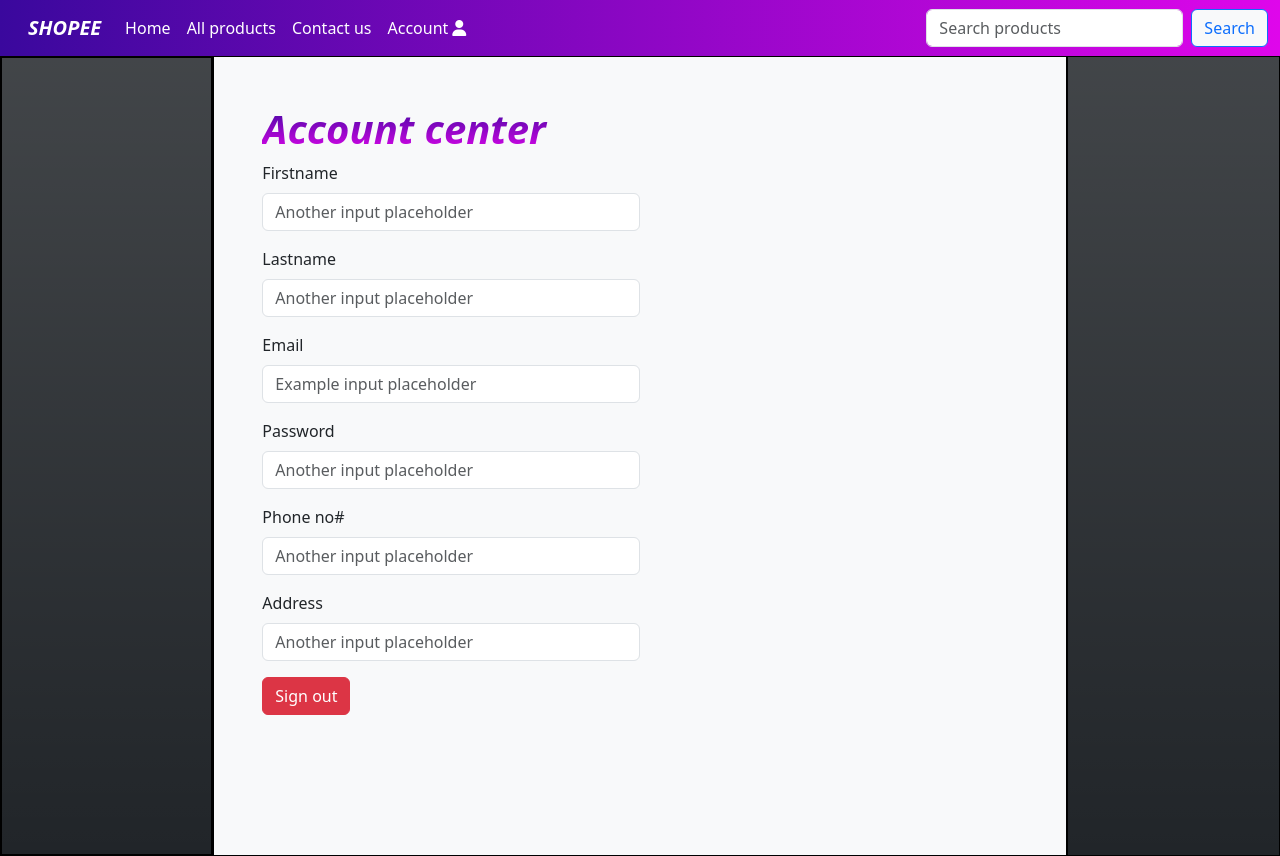
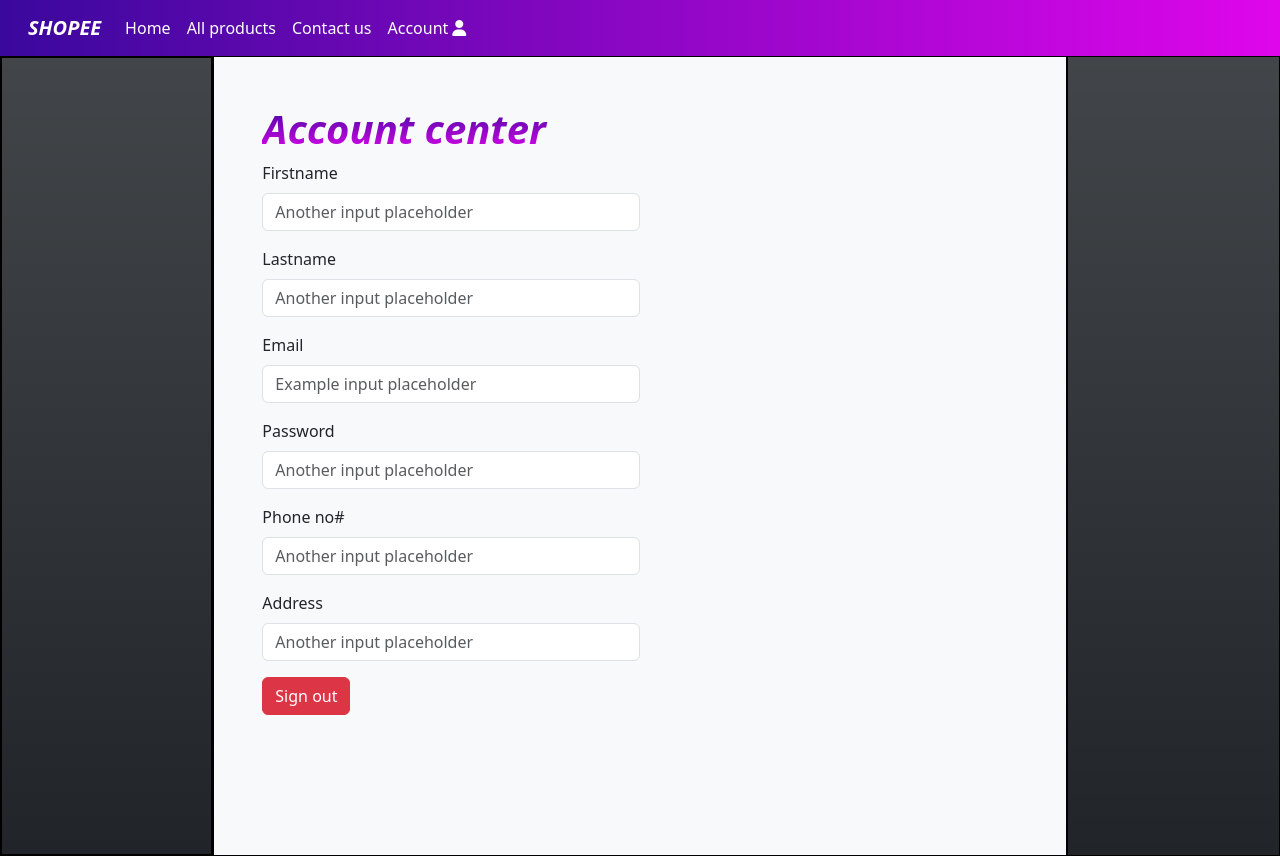
Before and after one commit to SameedFayiz/Firebase-Web, a plain HTML site: page home/account.html in a window 1280 px wide. Drawn offline with nearby package versions, Linux system fonts and the light colour scheme; no server answers.

Commit message:
Update account.html

```diff
--- a/home/account.html
+++ b/home/account.html
@@ -39,12 +39,6 @@
                                     class="fa-solid fa-user mx-1"></i></a>
                         </li>
                     </ul>
-                    <form class="d-flex" role="search">
-                        <input class="form-control me-2" type="search" placeholder="Search products" id="searchProd">
-                        <button class="btn btn-light btn-outline-primary" type="button"
-                            onclick="showProd(2,'flashDeal')">Search</button>
-                    </form>
-
                 </div>
             </div>
         </nav>
```
